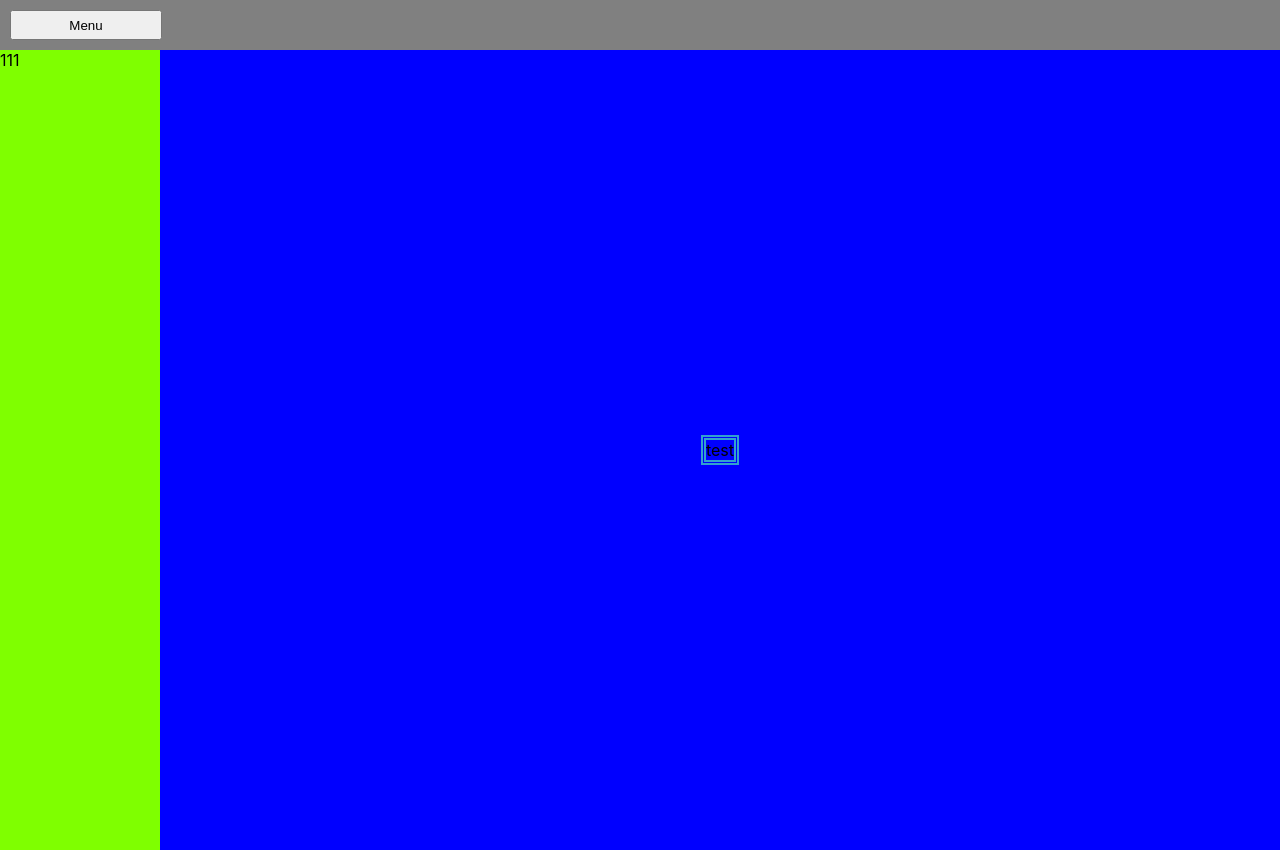
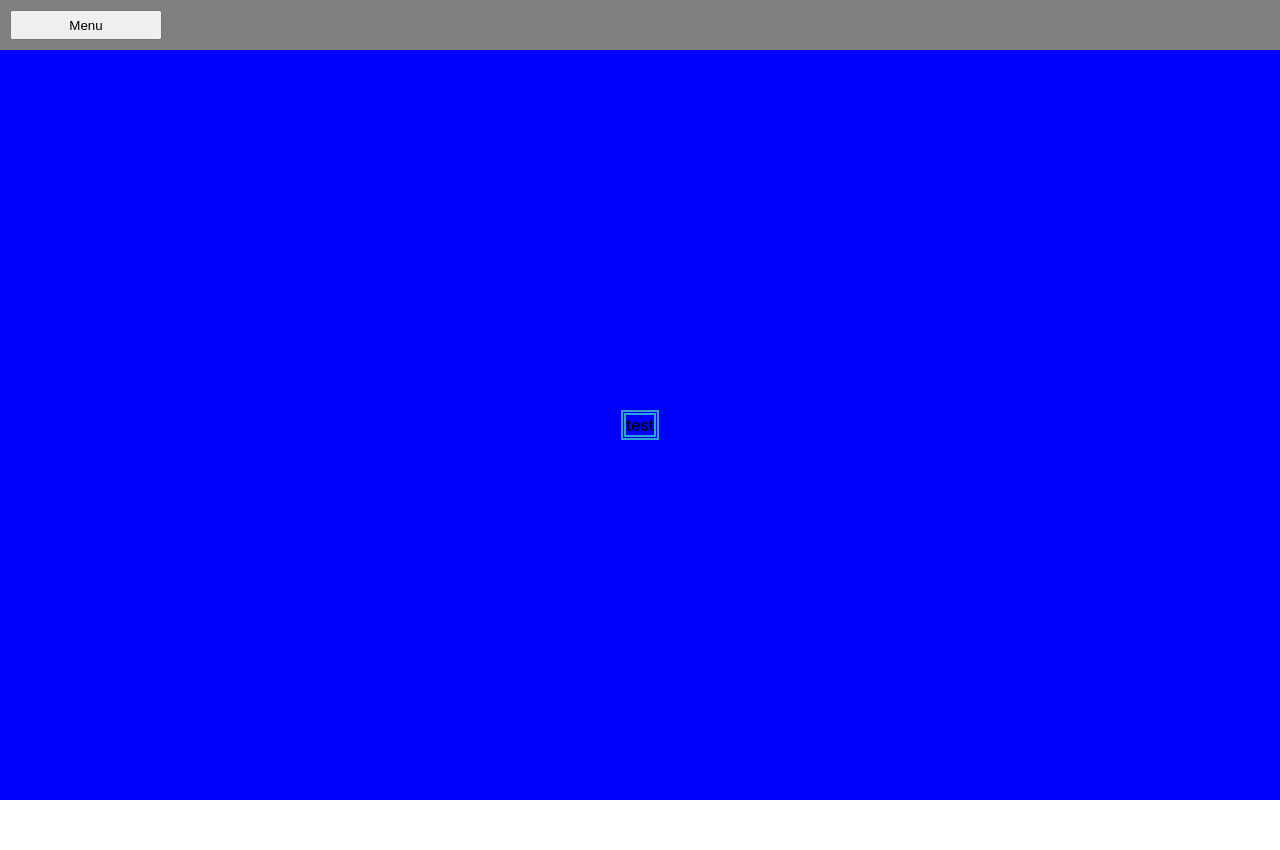
Before and after one commit to ydekor/react-test1, a React (Create React App) app: page / in a window 1280 px wide. After the commit the page ends 800 px from the top, so only its background shows below. Built offline with nearby package versions, Linux system fonts and the light colour scheme.

Commit message:
a side menu is displayed depending on the setting value

```diff
--- a/src/app/App.js
+++ b/src/app/App.js
@@ -5,7 +5,7 @@ import LeftPanel from "./leftPanel/LeftPanel";
 import Content from "./content/Content";
 
 function App() {
-    const [sidePanelVisible, setSidePanelVisible] = useState(true);
+    const [sidePanelVisible, setSidePanelVisible] = useState(false);
 
     const toggleSidePanel = () => {
         setSidePanelVisible(!sidePanelVisible);
--- a/src/app/leftPanel/LeftPanel.js
+++ b/src/app/leftPanel/LeftPanel.js
@@ -3,7 +3,10 @@ import style from './LeftPanel.module.css';
 function LeftPanel({isVisible}) {
     return (
         // <div className={`${style.sidePanel} ${isVisible ? '' : style.hidden}`}>111</div>
-        <div>{isVisible && <div className={style.sidePanel}>111</div>}</div>
+        //<div>{isVisible && <div className={style.sidePanel}>111</div>}</div>
+        // <div>{isVisible && style.sidePanel}</div>
+        <div>{isVisible ? (<div className={style.sidePanel}>111</div>) : null}</div>
+
     );
 }
 export default LeftPanel;
```
